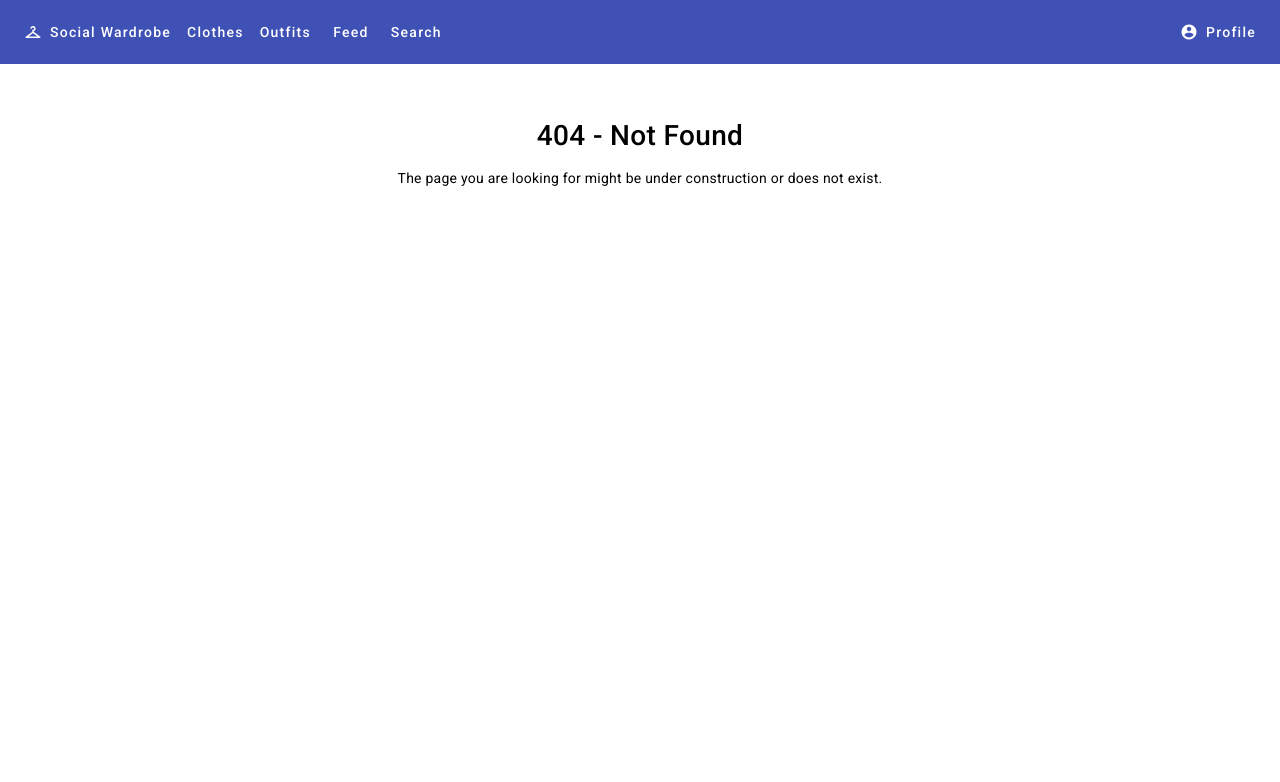
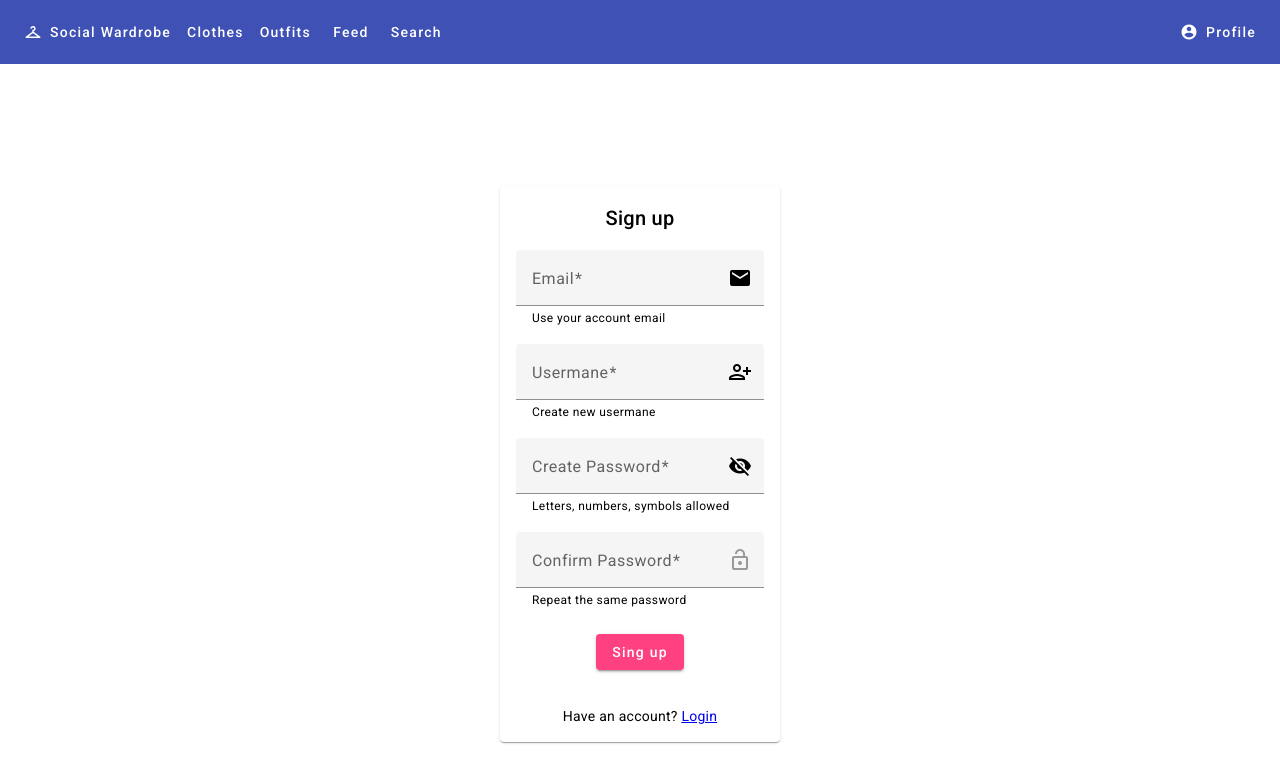
Before and after one commit to maxstepanyuk/social-wardrobe-angular, an Angular app: page /signup in a window 1280 px wide. Before the commit this address had no page. Shown: the top 782 px of the page. Built offline with nearby package versions, Linux system fonts and the light colour scheme.

Commit message:
fixed Sign Up typo

```diff
--- a/src/app/app-routing.module.ts
+++ b/src/app/app-routing.module.ts
@@ -16,7 +16,7 @@ import { FeedComponent } from './pages/feed/feed.component';
 const routes: Routes = [
   { path: "", component: HomeComponent }, //landing
   { path: "login", component: LoginComponent }, //todo logic
-  { path: "sinup", component: SignupComponent }, //todo logic
+  { path: "signup", component: SignupComponent }, //todo logic
   { path: "clothes", component: ClothesComponent }, //get all clothes(garments)
   //TODO rename `details` to `clothes`
   { path: "details", component: GarmentDetailsComponent }, //TODO garment create NEW
--- a/src/app/pages/home/home.component.html
+++ b/src/app/pages/home/home.component.html
@@ -2,7 +2,7 @@
     <div class="left">
         <h2>Social Wardrobe</h2>
         <p>Prepare. Put on. Enjoy</p>
-        <button mat-raised-button color="accent" routerLink="/sinup">Get started!</button>
+        <button mat-raised-button color="accent" routerLink="/signup">Get started!</button>
     </div>
     <div class="right"></div>
 </div>
--- a/src/app/pages/login/login.component.html
+++ b/src/app/pages/login/login.component.html
@@ -36,7 +36,7 @@
 
             </form>
 
-            <p>New user? <a routerLink="/sinup" routerLinkActive="active" ariaCurrentWhenActive="page">Sinup</a>
+            <p>New user? <a routerLink="/signup" routerLinkActive="active" ariaCurrentWhenActive="page">Sign up</a>
             </p>
 
         </mat-card-content>
--- a/src/app/pages/signup/signup.component.html
+++ b/src/app/pages/signup/signup.component.html
@@ -6,7 +6,7 @@
         <mat-card-content>
 
             <mat-card-title>
-                <h2>Sinup</h2>
+                <h2>Sign up</h2>
             </mat-card-title>
 
             <form>
@@ -49,7 +49,7 @@
                 </mat-form-field>
 
                 <mat-card-actions>
-                    <button mat-raised-button color="accent">Sinup</button>
+                    <button mat-raised-button color="accent">Sing up</button>
                 </mat-card-actions>
 
             </form>
```
